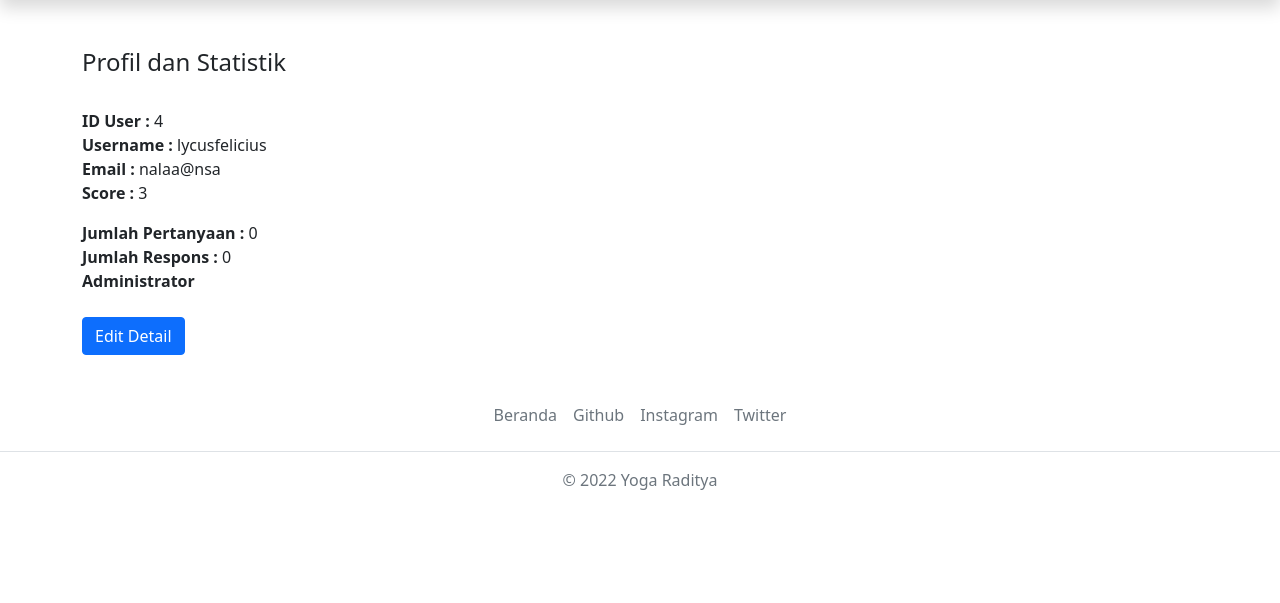
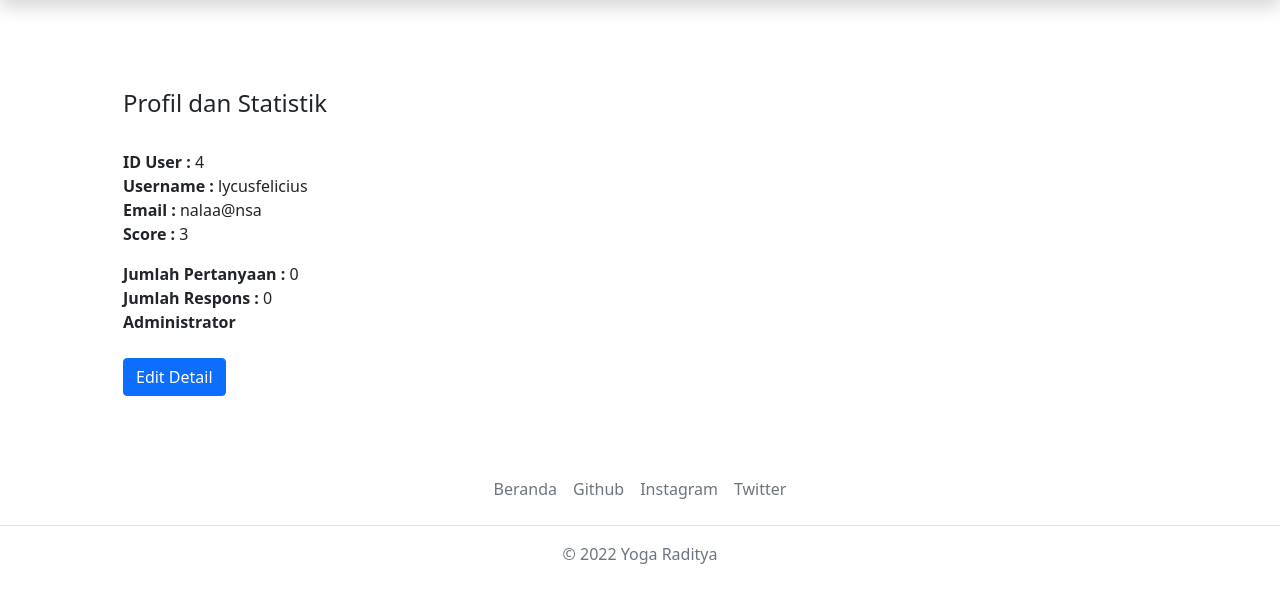
Before and after one commit to LycusFelicius/discussion-forum, a PHP site: page /profil.php in a window 1280 px wide. Shown: the part 56-659 px from the top of the page. Run offline with PHP 8.4, Linux system fonts and the light colour scheme; a user stored in the database is signed in; data comes from the database, SQL or seed files in the repository; some libraries are stand-ins or nearby versions.

Commit message:
Update profil.php

```diff
--- a/profil.php
+++ b/profil.php
@@ -74,7 +74,8 @@ if($link === false){
   </div>
 </nav>
 <div class="container" style="padding-top: 80px;">
-        <div class="col-sm-8">
+        <div class="body">
+            <div class="card-body fly-margin">
             <br>
               <h4>Profil dan Statistik</h4>
               <br>
@@ -99,6 +100,7 @@ if($link === false){
               <br>
               <a href="edit-user.php" class="btn btn-primary">Edit Detail</a>
     </div>
+    </div>
 </div>
 <footer class="py-3 my-4">
     <ul class="nav justify-content-center border-bottom pb-3 mb-3">
```
